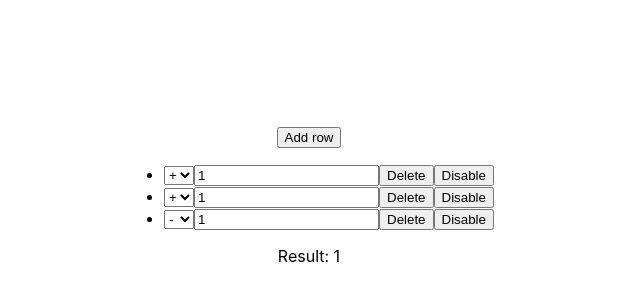
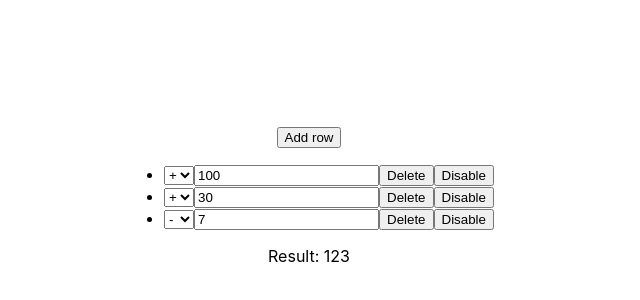
Before and after one commit to MassimilianoPellegrino/coolshop-react-challenge, a React (Create React App) app: page / in a window 1280 px wide. Shown: the part 204-504 px from the top of the page, without its empty margins (331-971 px from the left). Built offline with nearby package versions, Linux system fonts and the light colour scheme; the HTML template or start-up script is replaced by a standard one.

Commit message:
refinements

```diff
--- a/src/App.js
+++ b/src/App.js
@@ -5,9 +5,9 @@ import Row from './components/Row';
 function App() {
 
   const [rows, setRows] = useState([
-    { number: 1, enabled: true },
-    { number: 1, enabled: true },
-    { number: -1, enabled: true }
+    { number: 100, enabled: true },
+    { number: 30, enabled: true },
+    { number: -7, enabled: true }
   ]);
   const result = useMemo(() => rows.reduce((partialSum, currentRow) => currentRow.enabled ? partialSum + currentRow.number : partialSum, 0), [rows]);
 
@@ -17,9 +17,9 @@ function App() {
     setRows(newRows);
   };
 
-  const changeNumber = (index, newValue) => {
+  const changeNumber = (index, newNumber) => {
     const newRows = [...rows];
-    newRows[index].number = newValue;
+    newRows[index].number = newNumber;
     setRows(newRows);
   };
 
@@ -36,10 +36,7 @@ function App() {
 
   const addRow = () => {
     const newRows = [...rows];
-    newRows.push({
-      number: 1,
-      enabled: true
-    });
+    newRows.push({ number: 1, enabled: true });
     setRows(newRows);
   };
 
--- a/src/components/Row.js
+++ b/src/components/Row.js
@@ -1,4 +1,4 @@
-import { useState } from 'react';
+import { useMemo } from 'react';
 import './Row.css';
 
 function Row({
@@ -11,27 +11,29 @@ function Row({
     deleteRow
 }) {
 
-    const [selectedSign, setSelectedSign] = useState(number >= 0 ? '+' : '-');
-    const [currentNumber, setCurrentNumber] = useState(number);
+    const sign = useMemo(() => number > 0 ? '+' : '-', [number]);
+
+    const handleChangedInputValue = (e) => {
+        const enteredNumber = Math.abs(parseFloat(e.target.value));
+        if (enteredNumber > 0) {
+            const newNumber = sign === '+' ? enteredNumber : -enteredNumber;
+            changeNumber(index, newNumber);
+        }
+    };
 
     return (
         <li>
-            <select value={selectedSign} onChange={(e) => {
-                setSelectedSign(e.target.value);
-                const reversed = (number > 0 && e.target.value === '-') || (number < 0 && e.target.value === '+');
-                if (reversed)
-                    changeSign(index);
-            }}>
+            <select
+                value={sign}
+                onChange={() => changeSign(index)}
+            >
                 <option value='+'>+</option>
                 <option value='-'>-</option>
             </select>
-            <input type="number" value={Math.abs(currentNumber)} onChange={(e) => {
-                if (e.target.value > 0) {
-                    setCurrentNumber(e.target.value);
-                    const newNumber = selectedSign > 0 ? parseFloat(e.target.value) : -parseFloat(e.target.value);
-                    changeNumber(index, newNumber);
-                }
-            }} />
+            <input
+                value={Math.abs(number)}
+                onChange={e => handleChangedInputValue(e)}
+            />
             <button onClick={() => deleteRow(index)}>
                 Delete
             </button>
```
